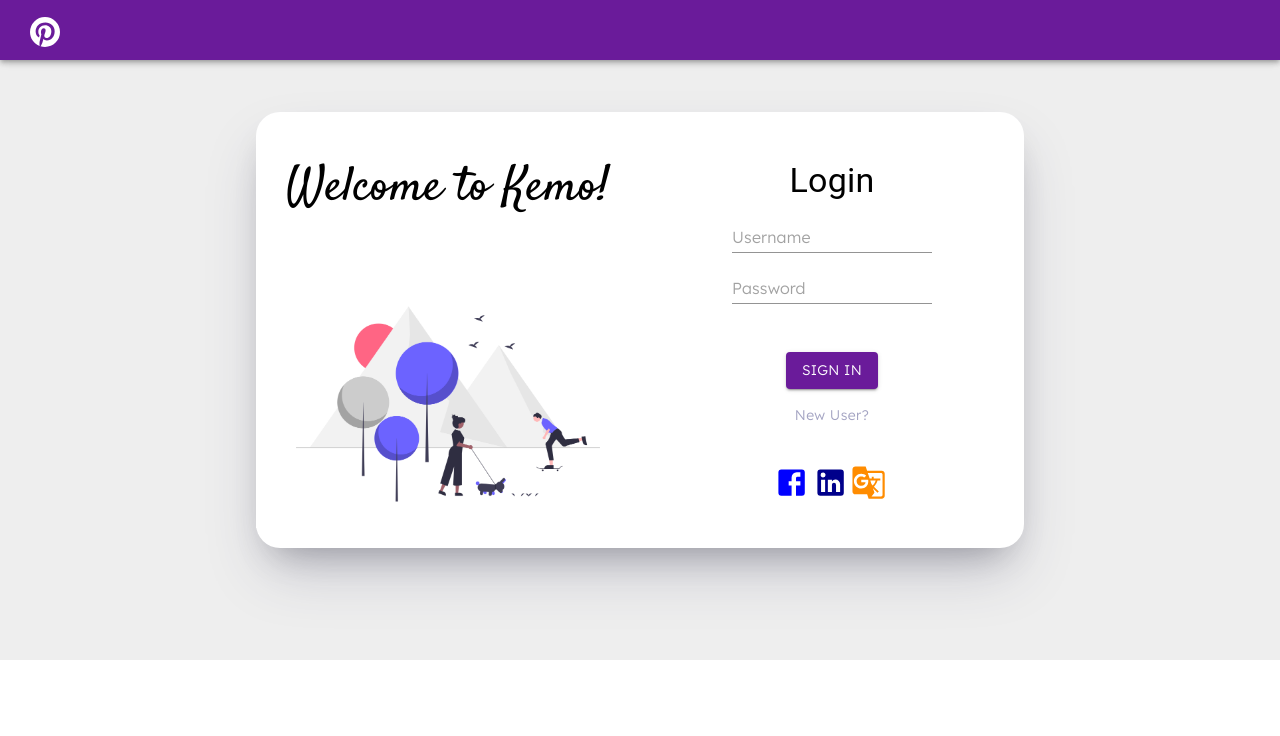
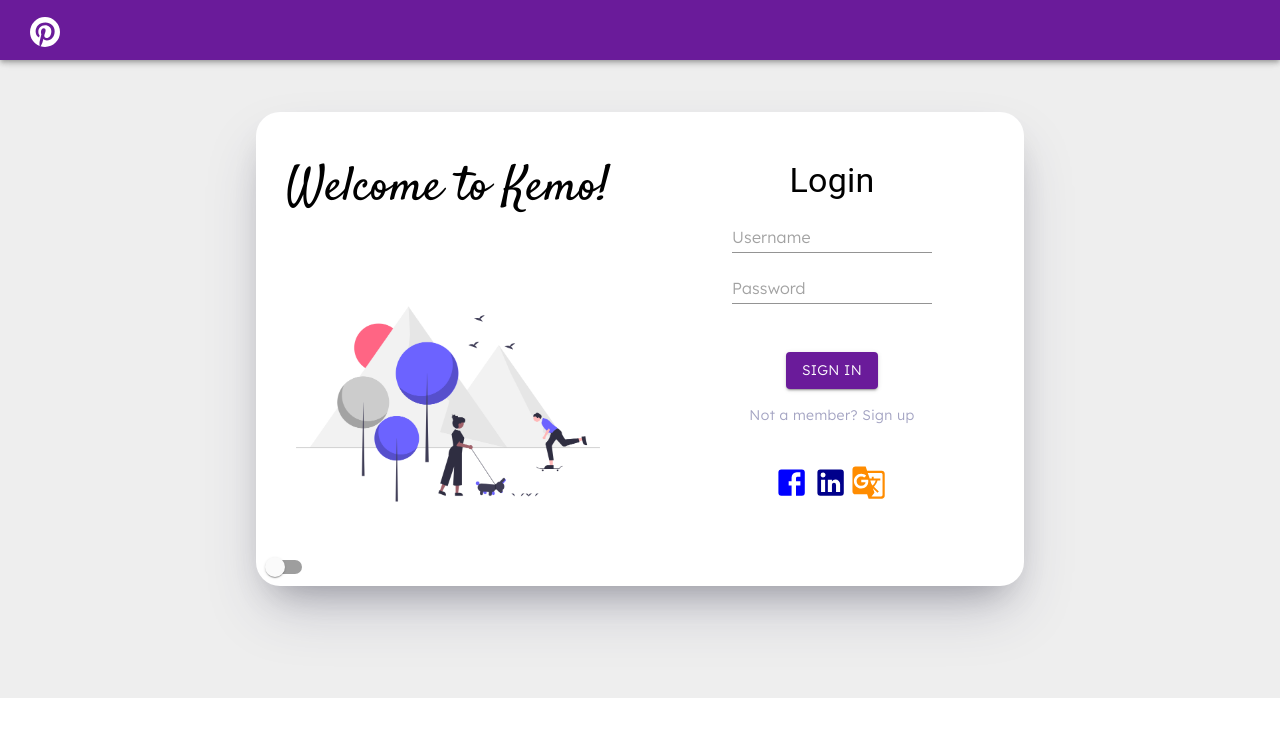
Before and after one commit to MohammadZeeshanQ/registrationPage, a React (Create React App) app: page / in a window 1280 px wide. Both pictures are taken after a click on the button "Already have an account?". Shown: the top 736 px of the page. Built offline with nearby package versions, Linux system fonts and the light colour scheme.

Commit message:
Update: Added Dark Mode on the Form

```diff
--- a/src/Components/Contents/InfoBox.js
+++ b/src/Components/Contents/InfoBox.js
@@ -1,5 +1,5 @@
 import React, {useState, useEffect} from 'react'
-import {makeStyles, Grid, Button, Typography, Input} from '@material-ui/core';
+import {makeStyles, Grid, Button, Typography, Input, FormControlLabel, Switch} from '@material-ui/core';
 
 //Importing Picture from assets folder
 import PersonImage from '../Assets/Images/undraw_Nature.png';
@@ -8,6 +8,9 @@ import PersonImage from '../Assets/Images/undraw_Nature.png';
 import FacebookIcon from '@material-ui/icons/Facebook';
 import GTranslateIcon from '@material-ui/icons/GTranslate';
 import LinkedInIcon from '@material-ui/icons/LinkedIn';
+
+// const darkMode = '#696969';
+// const lightMode = '#ffffff';
 
 const useStyles = makeStyles({
 
@@ -19,7 +22,12 @@ const useStyles = makeStyles({
         },
     },
     wrapper:{
-        backgroundColor:'#ffffff',
+        backgroundColor: "#ffffff",
+        borderRadius:'1.5em',
+        boxShadow:'rgba(50, 50, 93, 0.25) 0px 30px 60px -12px, rgba(0, 0, 0, 0.3) 0px 18px 36px -18px',
+    },
+    darkWrapper:{
+        backgroundColor: '#696969',
         borderRadius:'1.5em',
         boxShadow:'rgba(50, 50, 93, 0.25) 0px 30px 60px -12px, rgba(0, 0, 0, 0.3) 0px 18px 36px -18px',
     },
@@ -96,18 +104,28 @@ const useStyles = makeStyles({
 export default function InfoBox() {
 
     const [checkFormRegister, setCheckFormRegister] = useState("Register");
+    const [formToggle, setFormToggle] = useState(false)
+
+
     const classes = useStyles();
 
 
     useEffect(() => {
         changeFormType();
         console.log('Form Type: ', checkFormRegister);
-    },[checkFormRegister]);
+    },[checkFormRegister],[formToggle]);
+
+
+    const changeFormMode = () =>{
+        setFormToggle(!formToggle);
+        console.log('Dark Mode: ', formToggle)
+    };
 
 
     const changeFormType = () => {
         if(checkFormRegister === "Login")
         {
+
             return(
                 //  This will return the Login Form Content
                 <div>
@@ -132,7 +150,7 @@ export default function InfoBox() {
 
                         <div>
                             <Button varaint='outlined' className={classes.transitionBtn} onClick={()=>setCheckFormRegister("Register")}>
-                                New User?
+                                Not a member? Sign up
                             </Button>
                         </div>
 
@@ -186,7 +204,7 @@ export default function InfoBox() {
     return (
         <div className={classes.root}>
 
-            <div className={classes.wrapper}>
+            <div className={formToggle ? classes.darkWrapper : classes.wrapper}>
 
                 <div className={classes.boxDiv}>
 
@@ -234,7 +252,8 @@ export default function InfoBox() {
                                     <div>
                                         {
                                             // Displaying Registration or Sign In based on the condition TRUE or FALSE
-                                            //  True =
+                                            //  True = Register Content
+                                            //  False = Login Content
                                             changeFormType()
                                         }
 
@@ -260,6 +279,13 @@ export default function InfoBox() {
                     </Grid>
 
                 </div>
+                <Switch
+                    checked={formToggle}
+                    onChange={changeFormMode}
+                    color='primary'
+                >
+
+                </Switch>
 
             </div>
 
--- a/src/Components/Contents/Navbar.js
+++ b/src/Components/Contents/Navbar.js
@@ -23,7 +23,7 @@ export default function Navbar() {
     const classes = useStyles();
 
     return (
-        <div className={classes.root}>
+        <div className={classes.root} id='rootAppBar'>
             <AppBar position='fixed' className={classes.appBar}>
                 <Toolbar className={classes.toolBar}>
                     <IconButton size='small' className={classes.logoBtn}>
```
